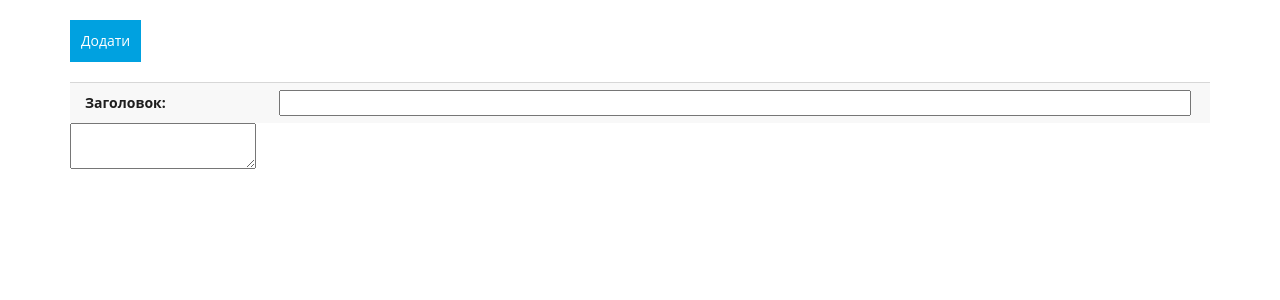
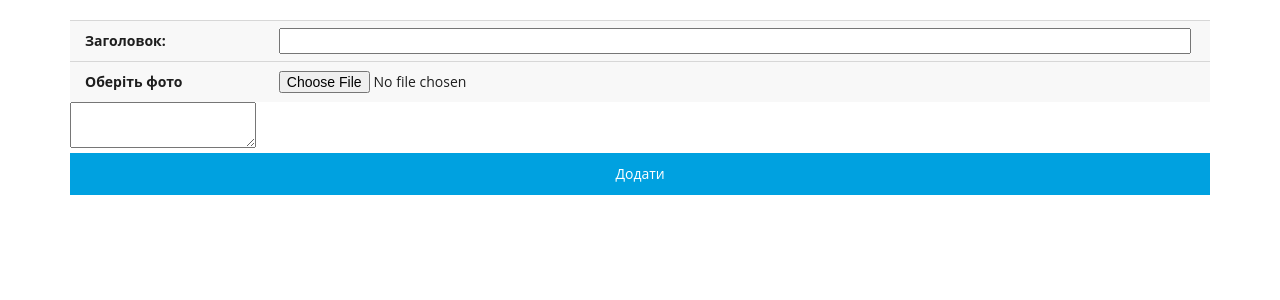
Before and after one commit to vladloza/SOF, a PHP site: page /addnews.php in a window 1280 px wide. Shown: the part 52-352 px from the top of the page. Run offline with PHP 8.4, Linux system fonts and the light colour scheme; some libraries are stand-ins or nearby versions.

Commit message:
html for addnews is done

```diff
--- a/addnewsscript.php
+++ b/addnewsscript.php
@@ -8,10 +8,23 @@ function add_edit($id=0, $title='', $text=''){
     <div class="margin-top">
     <form method="POST">
         <input type="hidden" name="id" value="'.$id.'">
+        <div class="margin-top">
+            <div class="editBlock">
+                <span>Заголовок:</span>
+               <div><input type="text" name="title" style="font-weight: bold" value="'.$title.'"></div>
+            </div>
+            <div class="editBlock">
+                <span>Оберіть фото</span>
                 <div>
+                    <input id="Upload" type="file" name="file" accept="image/jpeg,image/png,image/gif"/>
+                </div>
+            </div>
+            <div>
+                <textarea name="text" id="editor1">'.$text.'</textarea>
+            </div>
             <div class="addNews">
                 <div>
-                <input class="admin-control" type="submit"';
+                    <input class="admin-control" style="width:100%" type="submit"';
     if ($id) {
         $out .= 'name="edit" value="Редагувати">';
     }
@@ -20,14 +33,6 @@ function add_edit($id=0, $title='', $text=''){
     }
 
     $out .= '</div>
-        </div>
-        <div class="margin-top addNewsBlock">
-            <div class="editTitle">
-                <span>Заголовок:</span>
-               <div style="display:initial"><input type="text" name="title" value="'.$title.'"></div>
-            </div>
-            <div>
-                <textarea name="text" id="editor1">'.$text.'</textarea>
         </div>
         </div>
     </div>
@@ -45,7 +50,6 @@ function add_edit($id=0, $title='', $text=''){
 if(isset($_POST['add'])){
     $title = addslashes(htmlspecialchars($_POST['title']));
     $text = addslashes(htmlspecialchars($_POST['text']));
-
     $date = date("Y-m-d H:i:s");
 
     $sqlQuery = "INSERT INTO News (Title, Text, CreateDate) VALUES (:title, :text, :date)";
--- a/css/styles.css
+++ b/css/styles.css
@@ -408,15 +408,16 @@
         background: #0B91EA;
     }
 
-    .addNewsBlock {
+    .editBlock {
         border-top: 1px solid #d7d7d7;
-    }
-
-    .editTitle {
         background: #f8f8f8;
     }
 
-    .editTitle span {
+    .editBlock>div {
+        display: initial;
+    }
+
+    .editBlock span {
         display: inline-block;
         width: 18%;
         font-size: 14px;
@@ -424,8 +425,9 @@
         padding: 10px 15px;
     }
 
-    .editTitle input {
+    .editBlock input {
         width: 80%;
+        display: inline-block;
     }
 
     @media screen and (max-width: 768px) {
--- a/header.php
+++ b/header.php
@@ -31,7 +31,7 @@ $output = '<!DOCTYPE html>
             <li><a href="#contact">Абітурієнту</a></li>
             <li><a href="#contact">Співробітники</a></li>
             <li><a href="#contact">Студентам</a></li>
-            <li><a href="#contact">Новини</a></li>
+            <li><a href="news.php">Новини</a></li>
             <li><a href="#contact">Послуги</a></li>
             <li><a href="#contact">Контакти</a></li>
           </ul>
```
Lines whose indentation alone changed are shown as unchanged.
